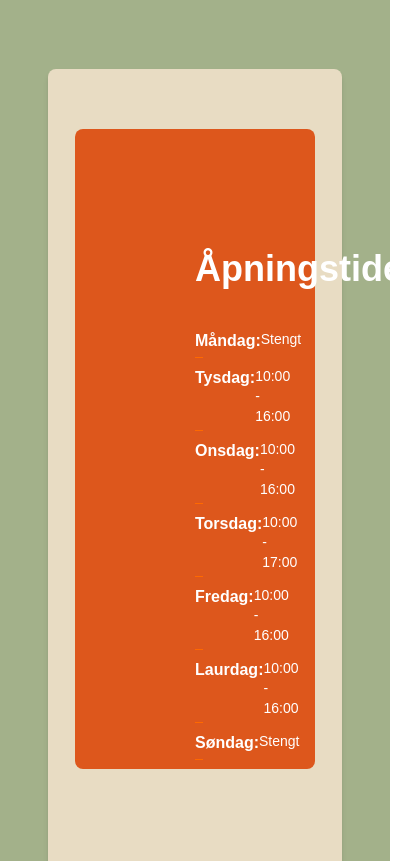
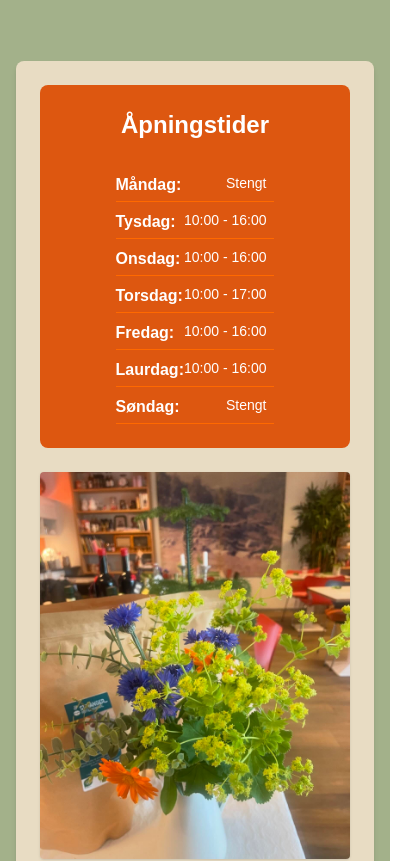
Before and after one commit to mbvaaland/kjokkenet-website, a Next.js app: page / in a window 390 px wide. Shown: the part 1900-2761 px from the top of the page, 417 px wide, since content can reach past the window. Built offline with nearby package versions, Linux system fonts and the light colour scheme.

Commit message:
Fixed Responsive Design Åpningstider

```diff
--- a/src/app/page.tsx
+++ b/src/app/page.tsx
@@ -42,13 +42,18 @@ export default function Home() {
         id="opening-hours"
         className="min-h-screen flex items-center justify-center bg-[#A3B18A]"
       >
-        <div className="container mx-auto p-10">
-          {/* Beige Card wrapping both elements, slightly narrower */}
-          <div className="bg-[#E8DCC3] p-15 w-[95%] mx-auto rounded-lg shadow-md">
-            <div className="flex flex-col md:flex-row items-center justify-center space-y-4 md:space-y-0 md:space-x-10">
-              {/* Orange Opening Hours Box on Left */}
-              <div className="bg-[#DD571C] text-white rounded-lg p-30 flex flex-col justify-start w-full md:w-1/2 max-w-md h-160">
-                <h2 className="text-4xl font-bold text-center mb-10">Åpningstider</h2>
+        <div className="container mx-auto px-4 py-8">
+          {/* Beige card container */}
+          <div className="bg-[#E8DCC3] rounded-lg shadow-md p-6 sm:p-8 md:p-10 w-full max-w-5xl mx-auto">
+            {/* Flex layout: stacks on mobile, side-by-side on desktop */}
+            {/* Forced height only on md+ screens to maintain your desired desktop design */}
+            <div className="flex flex-col md:flex-row gap-6 items-stretch md:h-[40rem]">
+
+              {/* Orange Box */}
+              <div className="bg-[#DD5710] text-white rounded-lg w-full md:w-1/2 flex items-center justify-center">
+                {/* Narrow column so text is centered */}
+                <div className="max-w-sm text-center p-6 sm:p-8">
+                  <h2 className="text-2xl sm:text-3xl md:text-4xl font-bold mb-8">Åpningstider</h2>
                   <ul className="space-y-2">
                     {openingHours.map((item, index) => (
                       <li
@@ -61,11 +66,18 @@ export default function Home() {
                     ))}
                   </ul>
                 </div>
+              </div>
 
-              {/* Photo Section on Right */}
-              <div className="w-full md:w-1/2 h-160 flex items-center justify-center">
-                <img src="/kjokkenet_7.jpg" alt="Photo" className="max-h-full max-w-full object-contain rounded shadow"/>
+               {/* Photo */}
+              <div className="w-full md:w-1/2 flex items-center justify-center">
+                <img
+                  src="/kjokkenet_7.jpg"
+                  alt="Photo"
+                  /* On desktop (md+), the image fills the forced height; on mobile, it auto-sizes. */
+                  className="md:h-full w-auto object-cover rounded shadow"
+                />
               </div>
+
             </div>
           </div>
         </div>
```
Lines whose indentation alone changed are shown as unchanged.
